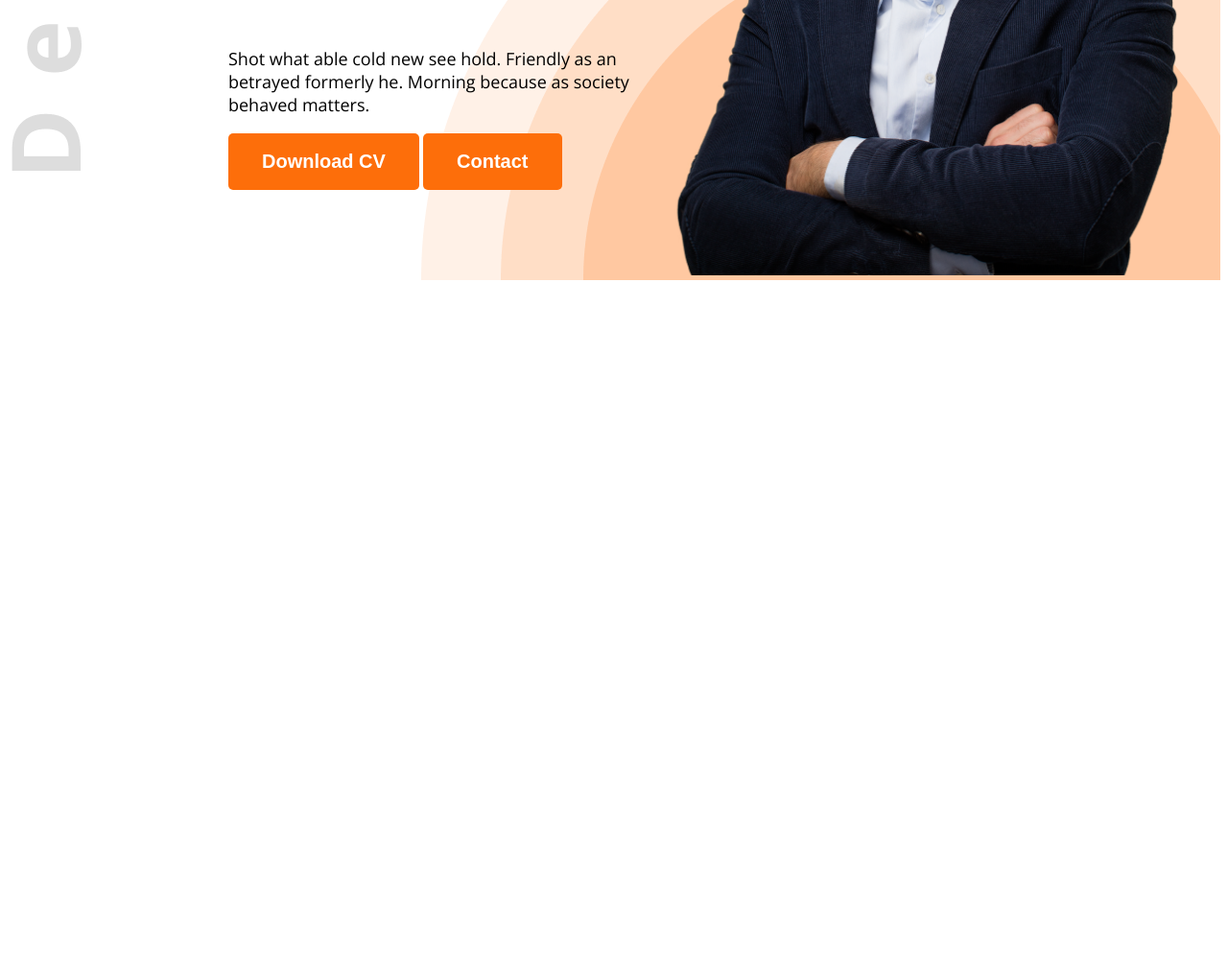
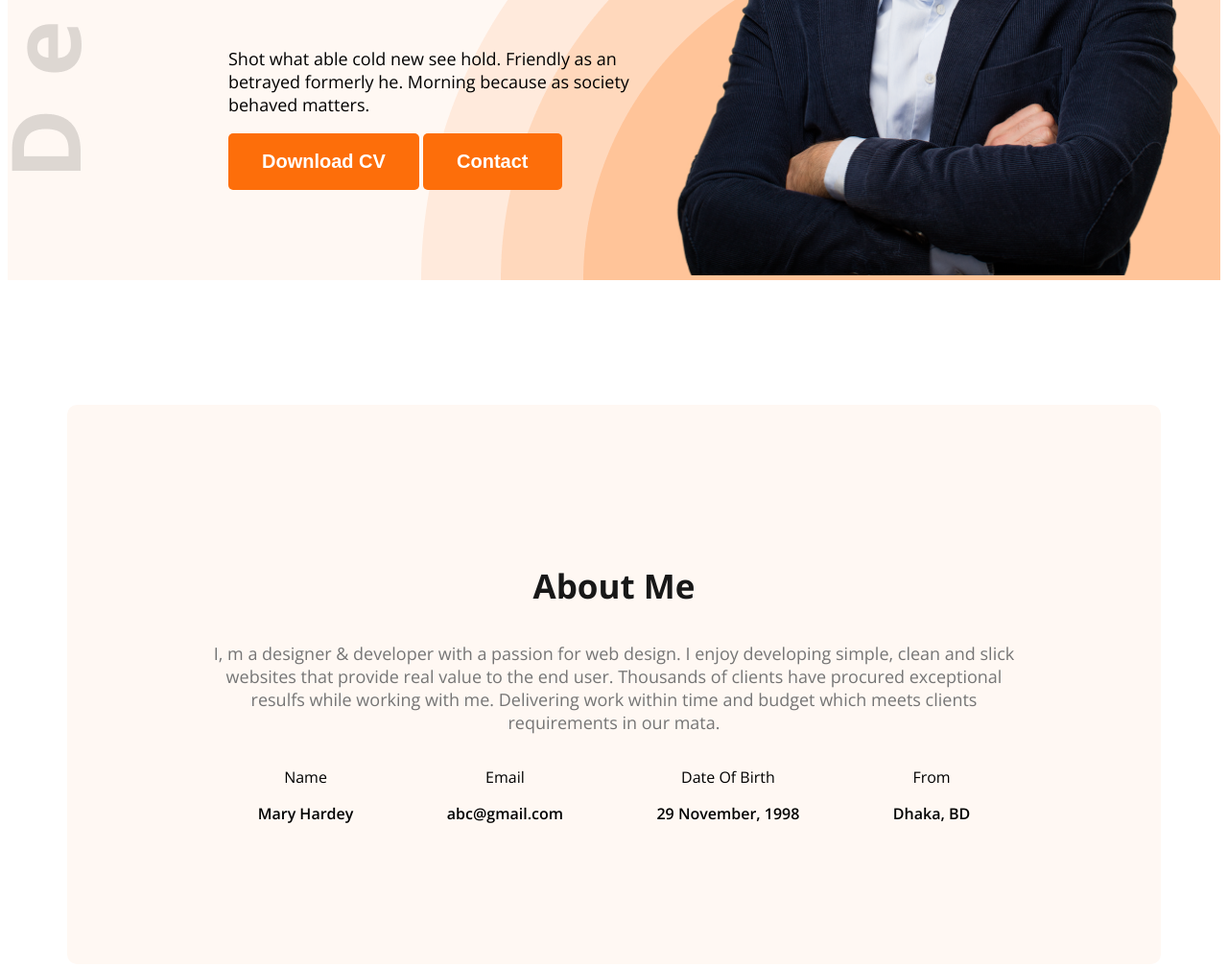
Before and after one commit to MI-KEYA/web-dev-portfolio, a plain HTML site: page index.html in a window 1280 px wide. Shown: the part 635-1643 px from the top of the page at 96% size. Before the commit the page ends 935 px from the top, so only its background shows below. Drawn offline with nearby package versions, Linux system fonts and the light colour scheme.

Commit message:
added more styling

```diff
--- a/index.html
+++ b/index.html
@@ -14,7 +14,7 @@
 </head>
 
 <body class="open-sans-normal">
-    <header class="header">
+    <header class="header secondary-bg">
         <nav>
             <h3 class="nav-title">Ma<span class="text-primary">r</span>y</h3>
             <ul>
@@ -39,7 +39,33 @@
         </div>
     </header>
     <main>
-
+        <section class="about secondary-bg">
+            <h3 class="section-title">About Me</h3>
+            <p class="section-description">
+                I, m a designer & developer with a passion for web design. I enjoy developing simple, clean and slick
+                websites that provide real value to the end user. Thousands of clients have procured exceptional resulfs
+                while working with me. Delivering work within time and budget which meets clients requirements in our
+                mata.
+            </p>
+            <div class="about-items">
+                <div class="about-item">
+                    <p class="item-title">Name</p>
+                    <p class="item-description">Mary Hardey</p>
+                </div>
+                <div class="about-item">
+                    <p class="item-title">Email</p>
+                    <p class="item-description">abc@gmail.com</p>
+                </div>
+                <div class="about-item">
+                    <p class="item-title">Date Of Birth</p>
+                    <p class="item-description">29 November, 1998</p>
+                </div>
+                <div class="about-item">
+                    <p class="item-title">From</p>
+                    <p class="item-description">Dhaka, BD</p>
+                </div>
+            </div>
+        </section>
     </main>
     <footer>
 
--- a/styles/portfolio.css
+++ b/styles/portfolio.css
@@ -16,6 +16,17 @@
     border-radius: 5px;
     border: none ;
 }
+/* shared style */
+.text-primary{
+    color: #FD6E0A;
+}
+.dark-2{
+    color: #474747;
+}
+.secondary-bg{
+    background-color:#FFF8F3 ;
+}
+
 /* header */
 .header{
     background-image: url(../images/developer.png), url(../images/header_bg.png);
@@ -35,13 +46,6 @@ nav{
 
 }
 
-/* shared style */
-.text-primary{
-    color: #FD6E0A;
-}
-.dark-2{
-    color: #474747;
-}
 nav ul{
     display: flex;
     align-items: center;
@@ -77,3 +81,35 @@ nav ul li>a{
 .banner-profile-pic{
     width: 580px;
 }
+/* main styles */
+main{
+    max-width: 1140px;
+    margin: 0 auto;
+}
+/* section style */
+
+.section-title{
+    font-size: 35px;
+    font-weight: bold;
+    color: #181818;
+}
+.section-description{
+    font-size: 18px;
+
+    color: #757575;
+}
+.about{
+    border-radius: 10px;
+    padding: 130px 150px;
+    text-align: center;
+    margin-top: 130px;
+
+}
+.about-items{
+    display: flex;
+    justify-content: space-around;
+
+}
+.item-description{
+    font-weight: 600;
+}
```
